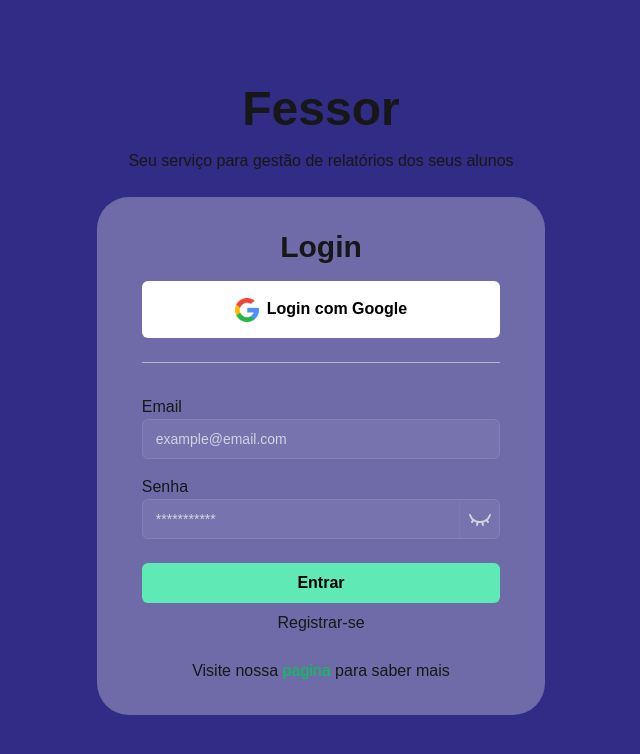
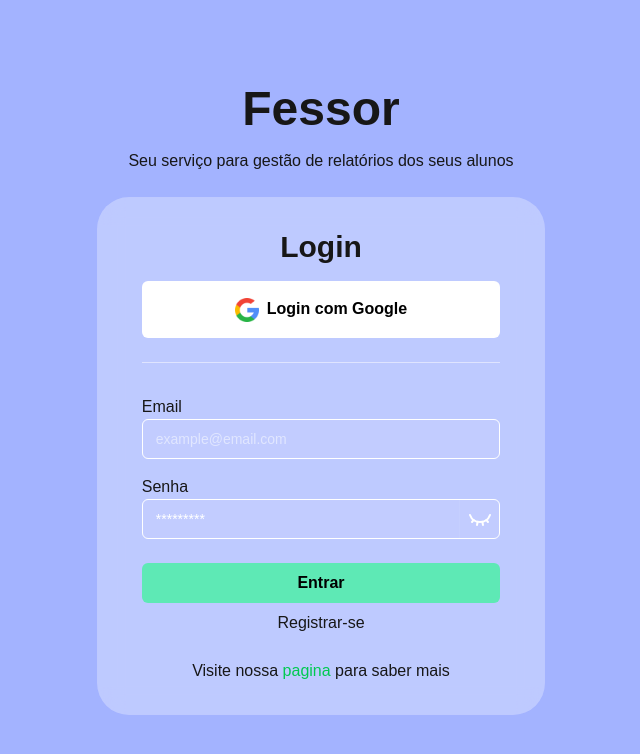
Before and after one commit to AllRedCat/Fessor_MVP, a Next.js app: page /login in a window 1280 px wide. Shown: the top 754 px of the page, without its empty margins (319-959 px from the left). Built offline with nearby package versions, Linux system fonts and the light colour scheme; no server answers.

Commit message:
🎨 Style: Update Auth layout and Login page styles for improved visual consistency and accessibility

```diff
--- a/app/(auth)/layout.tsx
+++ b/app/(auth)/layout.tsx
@@ -4,7 +4,7 @@ export default function AuthLayout({
     children: React.ReactNode;
 }>) {
     return (
-        <div className="w-full h-screen flex flex-col justify-center items-center bg-indigo-900 ">
+        <div className="w-full h-screen flex flex-col justify-center items-center bg-indigo-300 dark:bg-indigo-950">
             <h1 className="text-5xl font-bold mb-4">Fessor</h1>
             <div className="mb-6">
                 <p>Seu serviço para gestão de relatórios dos seus alunos</p>
--- a/app/(auth)/login/page.tsx
+++ b/app/(auth)/login/page.tsx
@@ -66,7 +66,7 @@ export default function LoginPage() {
 
     return (
         <div className="md:min-w-md py-8 bg-white/30 backdrop-blur-md flex flex-col justify-center items-center rounded-4xl">
-            <h1 className="text-3xl font-bold">Login</h1>
+            <h1 className="text-3xl font-bold light:text-white">Login</h1>
             {error && (
                 <div className="w-[80%] mt-4 p-4 bg-red-500/20 border border-red-500/50 rounded-md text-red-200 text-sm flex items-center space-x-2">
                     <div className="flex-shrink-0">
@@ -109,27 +109,27 @@ export default function LoginPage() {
                         placeholder="example@email.com"
                         autoComplete="email"
                         className="min-w-0 flex-auto rounded-md bg-white/5 px-3.5 py-2 text-base text-white outline-1 -outline-offset-1
-                        outline-white/10 placeholder:text-gray-300 focus:outline-2 focus:-outline-offset-2 focus:outline-indigo-500 sm:text-sm/6"
+                        dark:outline-white/10 dark:placeholder:text-gray-300 focus:outline-2 focus:-outline-offset-2 focus:outline-indigo-500 sm:text-sm/6"
                     />
                     <label htmlFor="password" className="mt-4">Senha</label>
                     <div
                         className="flex justify-between
                            min-w-0 flex-auto rounded-md bg-white/5 text-base text-white outline-1 -outline-offset-1
-                           outline-white/10 placeholder:text-gray-300 focus:outline-2 focus:-outline-offset-2 focus:outline-indigo-500 sm:text-sm/"
+                           dark:outline-white/10 placeholder:text-gray-300 focus:outline-2 focus:-outline-offset-2 focus:outline-indigo-500 sm:text-sm/"
                     >
                         <input
                             type={showPass ? "text" : "password"}
                             id="password"
                             name="password"
                             required
-                            placeholder="***********"
+                            placeholder={showPass? "123456789" : "*********" }
                             autoComplete="password"
-                            className="w-full px-3.5 py-2 -outline-offset-1
-                                outline-white/10 placeholder:text-gray-300 focus:outline-2 focus:-outline-offset-2 focus:outline-indigo-500 sm:text-sm/6"
+                            className="w-full px-3.5 py-2 -outline-offset-1 outline-white rounded-l-md placeholder:text-white
+                                dark:outline-white/10 dark:placeholder:text-gray-300 focus:outline-2 focus:-outline-offset-2 focus:outline-indigo-500 sm:text-sm/6"
                         />
                         <button
                             type="button"
-                            className="border-l border-white/5 h-full p-2 cursor-pointer text-gray-300"
+                            className="border-l border-white/5 h-full p-2 cursor-pointer dark:text-gray-300"
                             onClick={() => setShowPass(prev => !prev)}
                         >
                             {showPass ? <Eye /> : <EyeClosed />}
```
